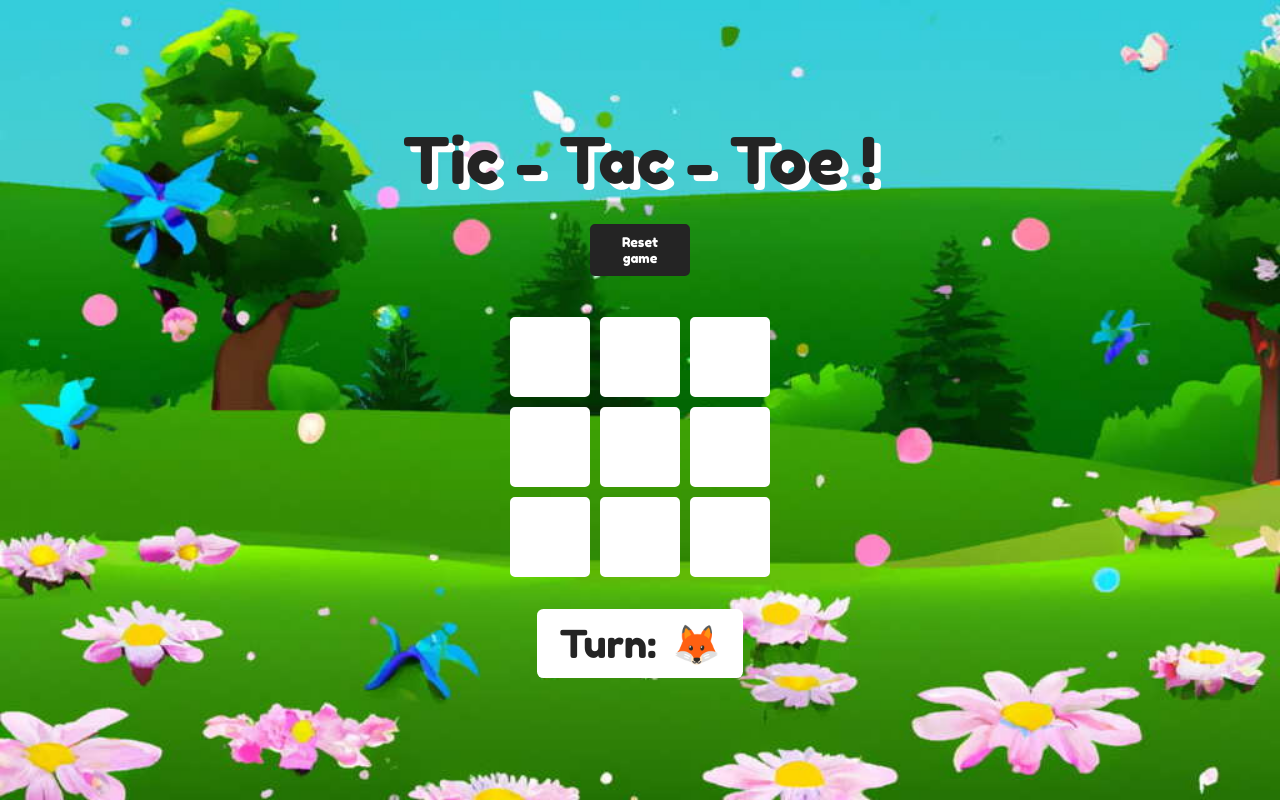
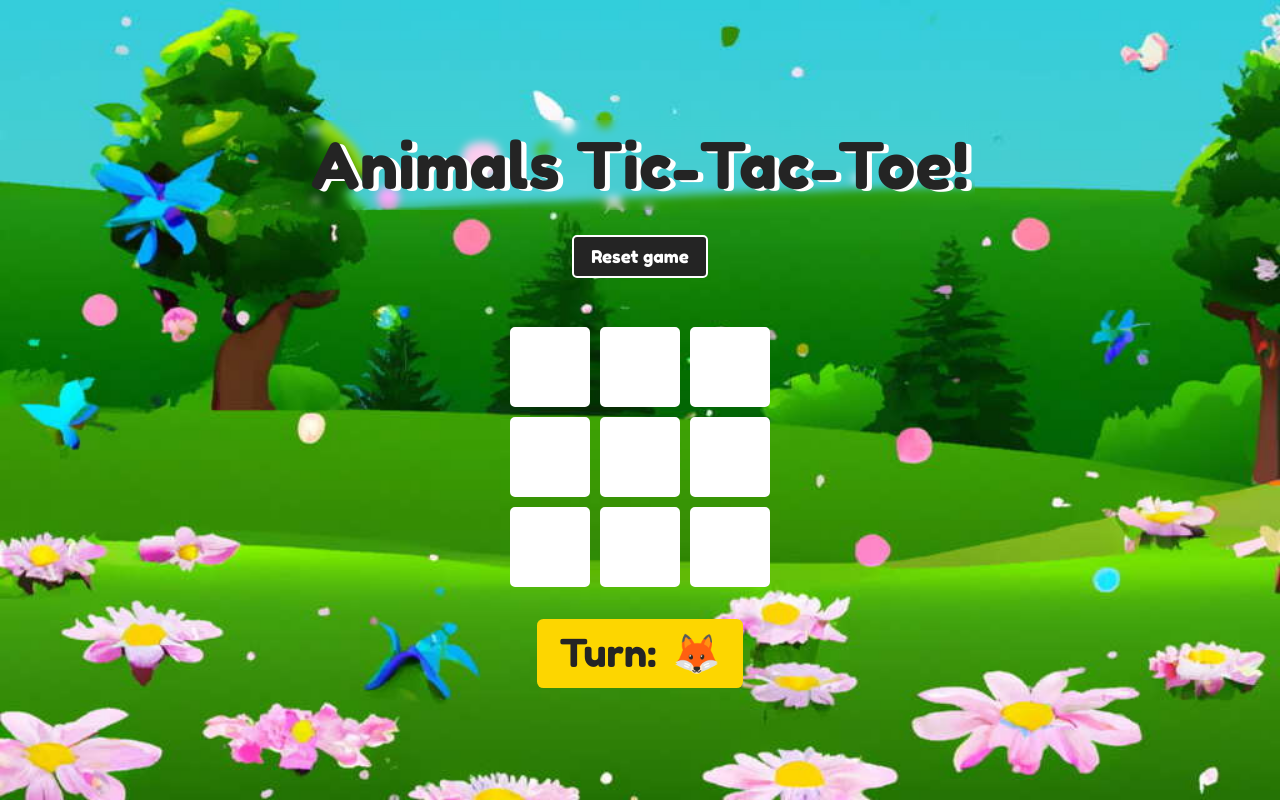
Before and after one commit to melisandoval/animals-tic-tac-toe, a React (Vite) app: page / in a window 1280 px wide. Built offline with nearby package versions, Linux system fonts and the light colour scheme.

Commit message:
update styles

```diff
--- a/src/App.jsx
+++ b/src/App.jsx
@@ -95,7 +95,7 @@ function App() {
   return (
     <main className="board">
       <header>
-        <h1>Tic - Tac - Toe !</h1>
+        <h1>Animals Tic-Tac-Toe!</h1>
         <button onClick={resetGame}>Reset game</button>
       </header>
 
--- a/src/index.css
+++ b/src/index.css
@@ -18,6 +18,8 @@
 
   --black: #242424;
   --green: #59c10c;
+  --light-blue: #49cfd3;
+  --yellow: #fdd600;
 }
 
 body {
@@ -53,34 +55,43 @@ body {
 
 header {
   margin-bottom: 1em;
+  padding: 0.5em;
+  width: 100%;
+  display: flex;
+  flex-direction: column;
+  align-items: center;
 }
 
 h1 {
   color: var(--black);
-  text-shadow: 0.1em 0.1em 0.01em white;
+  text-shadow: 0.08em 0.03em white;
   font-size: 4rem;
+  padding: 0.1em;
   line-height: normal;
   font-family: "Fredoka One", cursive;
+  width: max-content;
+  backdrop-filter: blur(4px);
+  text-align: center;
 }
 
 .board button {
-  padding: 8px 12px;
+  padding: 0.5em 1em;
   margin: 25px;
   background: transparent;
-  border: 2px solid var(--black);
+  border: 2px solid white;
   color: white;
-  width: 100px;
   border-radius: 5px;
   transition: 0.2s;
   font-weight: bold;
   cursor: pointer;
   background-color: var(--black);
   font-family: "Fredoka One";
+  font-size: 1.1rem;
 }
 
 .board button:hover {
-  border: 2px solid white;
-  background: white;
+  border: 2px solid black;
+  background-color: var(--yellow);
   color: var(--black);
 }
 
@@ -98,7 +109,7 @@ h1 {
   color: var(--black);
   padding: 1.4em;
   border-radius: 0.4em;
-  background-color: white;
+  background-color: var(--yellow);
 }
 
 h2 {
@@ -161,12 +172,16 @@ h2 {
   color: var(--black) !important;
 }
 
+.winner-modal-button:hover {
+  border: 2px solid var(--green) !important;
+}
+
 .winner .text {
   font-size: 2rem;
   background-color: var(--black);
   height: fit-content;
   width: fit-content;
-  border: 2px solid white;
+  border: 2px solid var(--black);
   border-radius: 10px;
   display: flex;
   flex-direction: column;
```
